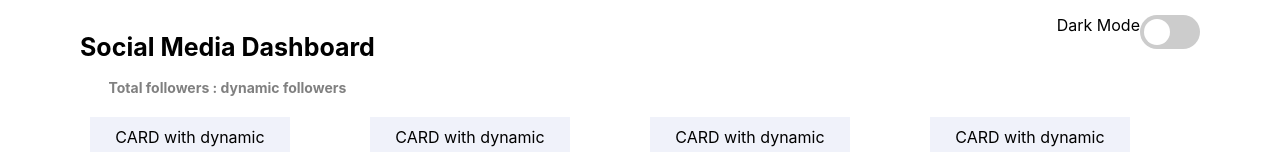
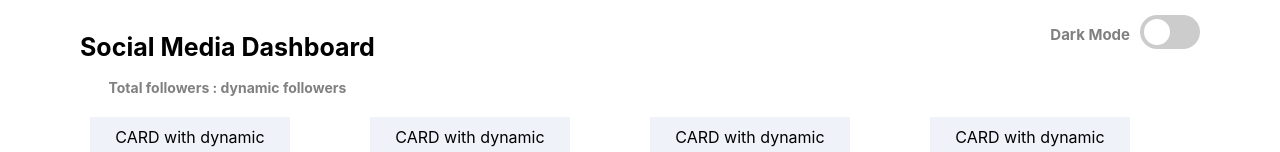
Before and after one commit to manonGalle/Social-media-dashboard, a React (Create React App) app: page / in a window 1280 px wide. Shown: the top 152 px of the page. Built offline with nearby package versions, Linux system fonts and the light colour scheme.

Commit message:
style darkmode button

```diff
--- a/src/components/App/App.css
+++ b/src/components/App/App.css
@@ -1,3 +1,4 @@
+
 .App {
   text-align: center;
   background-color: hsl(0, 0%, 100%);
@@ -6,6 +7,15 @@
   padding-right:80px;
 }
 
+.App-DarkMode {
+  display: flex;
+}
+
+.App-DarkMode h1 {
+  color: grey;
+  font-size: 15px;
+  padding-right: 10px;
+}
 
 /*DARKMODE*/
 .App-dark {
--- a/src/components/App/App.js
+++ b/src/components/App/App.js
@@ -30,12 +30,12 @@ function App() {
               <h2>Total followers : dynamic followers</h2>
             </div>
             <div className="App-DarkMode">
-              Dark Mode
-            <label className="Switch">
-                <input type="checkbox" checked={darkmode} onChange={setDarkmode} />
-                <span className="Slider"></span>
-            </label>
-        </div>
+              <h1>Dark Mode</h1>
+              <label className="Switch">
+                  <input type="checkbox" checked={darkmode} onChange={setDarkmode} />
+                  <span className="Slider"></span>
+              </label>
+          </div>
           </header>
           <main>
             <div className="App-GlobalOverview">
```
